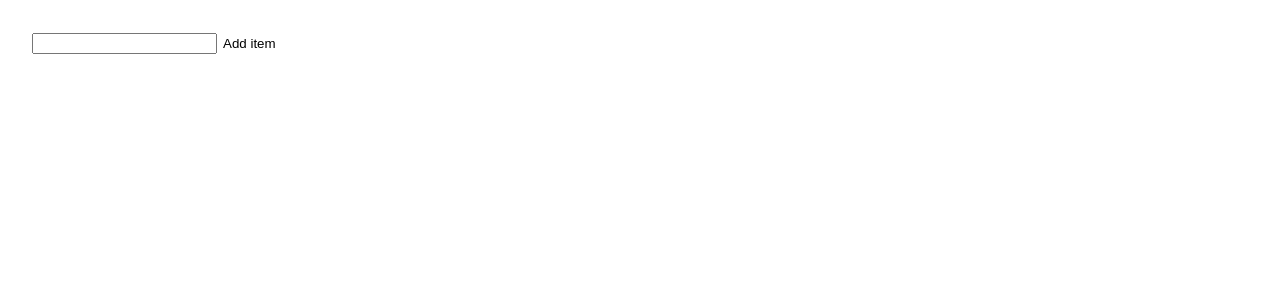
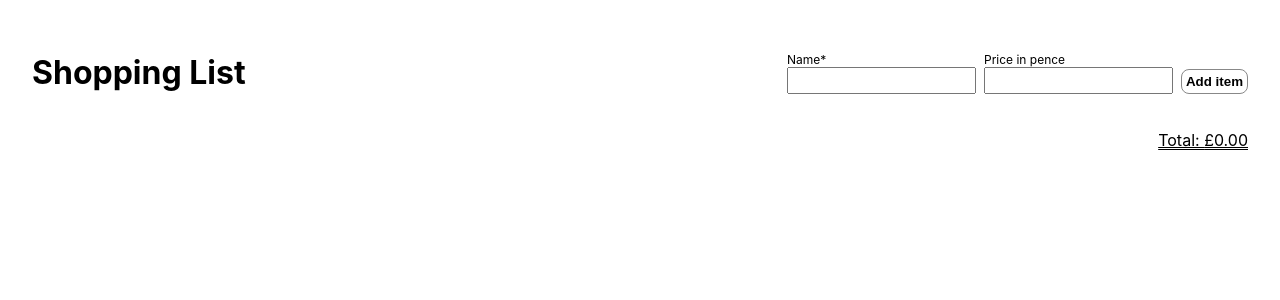
Before and after one commit to KateHoward10/shopping-list, a React (Create React App) app: page / in a window 1280 px wide. Shown: the top 300 px of the page. Built offline with nearby package versions, Linux system fonts and the light colour scheme.

Commit message:
Total up prices

```diff
--- a/src/App.js
+++ b/src/App.js
@@ -6,13 +6,14 @@ function App() {
   // Get initial state from localStorage if previously stored
   const stored = localStorage.getItem("shopping-list");
   const [items, setItems] = useState(stored ? JSON.parse(stored) : []);
+  const total = items.reduce((acc, cur) => cur.price ? acc + +cur.price : acc, 0);
 
-  function addItem(name) {
+  function addItem(name, price) {
     // Set uuid for new items so they can be uniquely identified
     const id = crypto.randomUUID();
     setItems(existing => [
       ...existing,
-      { id, name, crossed: false , position: existing.length}
+      { id, name, price, crossed: false, position: existing.length}
     ]);
   }
 
@@ -43,16 +44,30 @@ function App() {
     }))
   }
 
+  function formatCurrency(pence) {
+    return (+pence / 100).toLocaleString("en-GB", { style: "currency", currency: "GBP" });
+  }
+
   // Store shopping list in localStorage whenever items updates
   useEffect(() => {
     localStorage.setItem("shopping-list", JSON.stringify(items));
   }, [items]);
 
   return (
-    <>
-      <List items={items} deleteItem={deleteItem} crossItem={crossItem} moveItem={moveItem} />
-      <AddItemForm addItem={addItem} />
-    </>
+    <div className="app">
+      <header>
+        <h1>Shopping List</h1>
+        <AddItemForm addItem={addItem} />
+      </header>
+      <List
+        items={items}
+        deleteItem={deleteItem}
+        crossItem={crossItem}
+        moveItem={moveItem}
+        formatCurrency={formatCurrency}
+      />
+      <div className="total">Total: {formatCurrency(total)}</div>
+    </div>
   );
 }
 
--- a/src/components/AddItemForm.js
+++ b/src/components/AddItemForm.js
@@ -1,14 +1,21 @@
 function AddItemForm({ addItem }) {
 
-  function onSubmit(e) {
+  function handleSubmit(e) {
     e.preventDefault();
-    addItem(e.target.newItem.value);
+    addItem(e.target.name.value, e.target.price.value);
+    e.target.reset();
   }
 
   return (
-    <form onSubmit={onSubmit}>
-      <input name="newItem" />
-      <button type="submit">Add item</button>
+    <form onSubmit={handleSubmit}>
+      <div className="form-field">
+        <label htmlFor="name">Name*</label>
+        <input id="name" name="name" required aria-required="true" />
+      </div>
+      <div className="form-field">
+        <label htmlFor="price">Price in pence</label><input id="price" name="price" type="number" min="0" step="1" />
+      </div>
+      <button type="submit" className="submit-button">Add item</button>
     </form>
   );
 }
--- a/src/components/List.js
+++ b/src/components/List.js
@@ -1,6 +1,6 @@
 import { useState } from "react";
 
-function List({ items, deleteItem, crossItem, moveItem }) {
+function List({ items, deleteItem, crossItem, moveItem, formatCurrency }) {
   const [draggedItem, setDraggedItem] = useState(null);
   const sorted = items.sort((a, b) => a.position - b.position);
 
@@ -21,7 +21,7 @@ function List({ items, deleteItem, crossItem, moveItem }) {
 
   return (
     <ul className="list" onDragOver={handleDragOver}>
-      {sorted.map(({ id, name, crossed, position }) => (
+      {sorted.map(({ id, name, price, crossed, position }) => (
         <li
           key={id}
           id={id}
@@ -35,6 +35,7 @@ function List({ items, deleteItem, crossItem, moveItem }) {
             className={crossed ? "crossed-item-name" : "item-name"}
           >
             {name}
+            {price ? `, ${formatCurrency(price)}` : ""}
           </span>
           <button onClick={() => deleteItem(id)}>❌</button>
         </li>
--- a/src/index.css
+++ b/src/index.css
@@ -18,8 +18,41 @@ button {
   cursor: pointer;
 }
 
+.app {
+  margin: 2rem;
+}
+
+header {
+  display: flex;
+  justify-content: space-between;
+  align-items: center;
+}
+
 form {
-  margin: 2rem;
+  display: flex;
+  flex-flow: row wrap;
+}
+
+label {
+  font-size: 0.75rem;
+}
+
+input {
+  padding: 0.25rem;
+}
+
+.form-field {
+  display: flex;
+  flex-direction: column;
+  margin-right: 0.5rem;
+}
+
+.submit-button {
+  margin-top: auto;
+  font-weight: bold;
+  border: 1px solid #888;
+  border-radius: 0.5rem;
+  padding: 0.25rem;
 }
 
 .list {
@@ -27,13 +60,21 @@ form {
   padding: 0;
 }
 
+.total {
+  text-align: right;
+  margin-bottom: 3rem;
+  text-decoration: underline;
+  text-decoration-style: double;
+}
+
 .list-item {
   background-color: #fff;
   border: 2px dashed #888;
+  border-radius: 0.5rem;
   display: flex;
   justify-content: space-between;
   padding: 0.5rem;
-  margin: 0.5rem 2rem;
+  margin: 0.5rem 0;
   cursor: move;
 }
 
```
